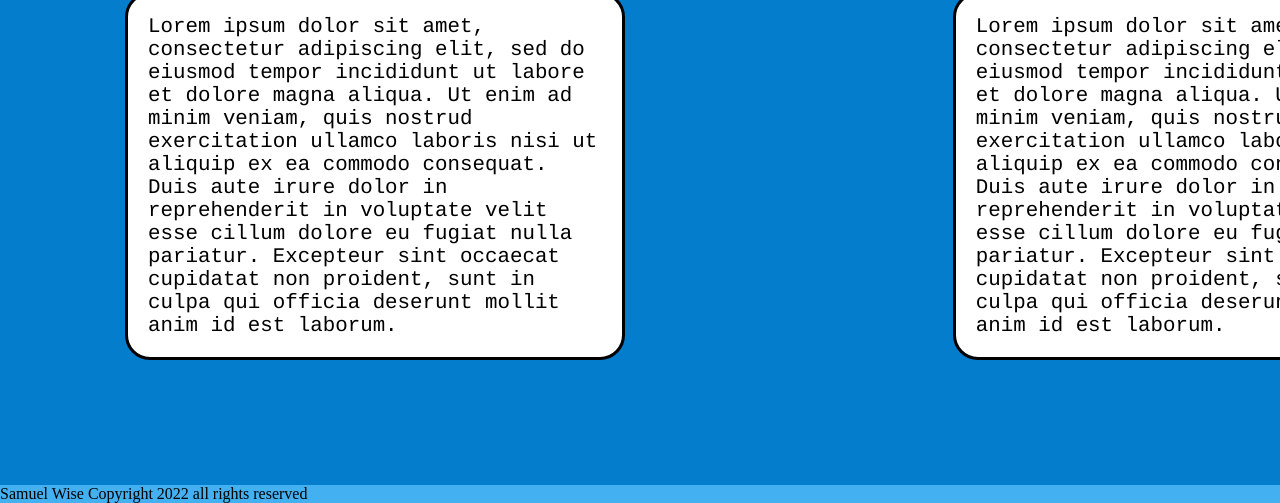
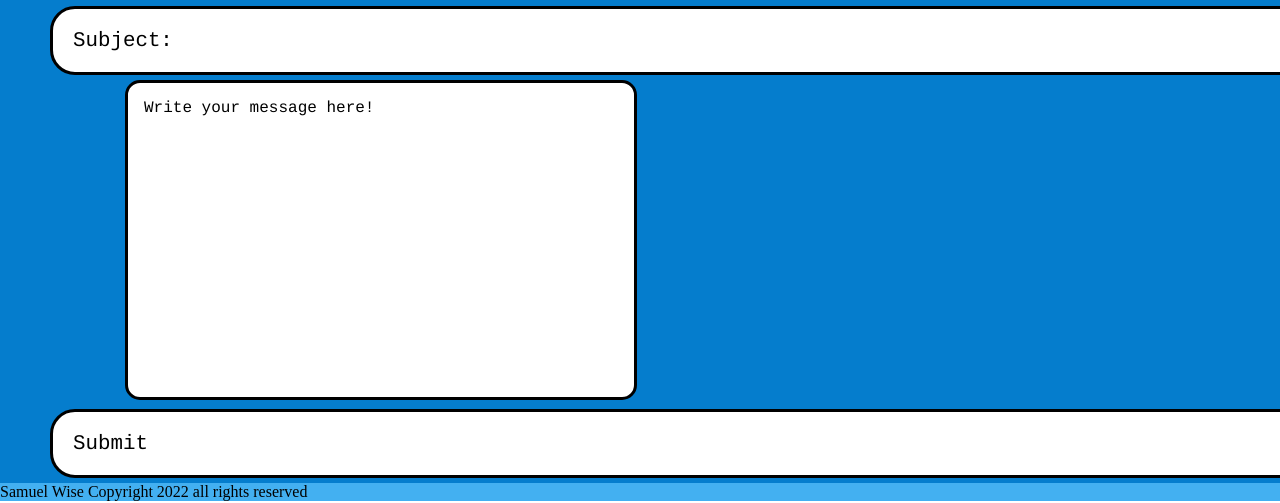
Before and after one commit to SamW2121/SJW-WT-22S2-AT2, a website built with Parcel: page Contact.html in a window 1280 px wide. Shown: the part 397-900 px from the top of the page. Built offline with nearby package versions, Linux system fonts and the light colour scheme; a web font is replaced by a local one.

Commit message:
basically works, need to do contact properly

```diff
--- a/Contact.html
+++ b/Contact.html
@@ -28,36 +28,13 @@
     </ul>
 </nav>
 </div>
+<div class="contact-body-container">
 
-  <div class="body-containers">
+    <h1 class="text-body-contact">Full Name: <input></h1>
+    <h2 class="text-body-contact">Subject:<input></h2>
 
-  <h3 class="text-header">Github</h3>
-
-  <h4 class="text-header">Contact Details</h4>
-
-
-  <p class="text-body">
-    Lorem ipsum dolor sit amet, consectetur adipiscing elit,
-    sed do eiusmod tempor incididunt ut labore et dolore magna
-    aliqua. Ut enim ad minim veniam, quis nostrud exercitation
-    ullamco laboris nisi ut aliquip ex ea commodo consequat.
-    Duis aute irure dolor in reprehenderit in voluptate velit
-    esse cillum dolore eu fugiat nulla pariatur. Excepteur sint
-    occaecat cupidatat non proident, sunt in culpa qui officia
-    deserunt mollit anim id est laborum.</p>
-
-
-
-   <p  class="text-body">
-     Lorem ipsum dolor sit amet, consectetur adipiscing elit,
-     sed do eiusmod tempor incididunt ut labore et dolore magna
-     aliqua. Ut enim ad minim veniam, quis nostrud exercitation
-     ullamco laboris nisi ut aliquip ex ea commodo consequat.
-     Duis aute irure dolor in reprehenderit in voluptate velit
-     esse cillum dolore eu fugiat nulla pariatur. Excepteur sint
-     occaecat cupidatat non proident, sunt in culpa qui officia
-     deserunt mollit anim id est laborum.</p>
-
+    <h1><textarea class="message">Write your message here!</textarea></h1>
+    <h2 class="text-body-contact">Submit</h2>
 </div>
 
 
--- a/assets/css/portfolio.css
+++ b/assets/css/portfolio.css
@@ -16,6 +16,15 @@
   background-color: #057DCD;
 
 }
+
+
+
+.contact-body-container{
+  display:grid;
+  grid-template-rows: auto auto ;
+  background-color: #057DCD;
+}
+
 .image-text-header-containers{
   display: grid;
   grid-template-columns: auto auto ;
@@ -99,18 +108,40 @@ li:hover, li:active{
   font-family: 'Courier';
 }
 
+
+
 .text-body{
   font-size: 1.3rem;
   border: 3px solid black;
   border-radius: 25px;
   background-color: #FFFFFF;
   padding: 20px;
-  margin: 0 200px 125px 125px;
+  margin: 50px 200px 50px 125px;
   width: 500px;
 
   font-family: 'Courier';
 }
 
+.text-body-contact{
+  font-size: 1.3rem;
+  border: 3px solid black;
+  border-radius: 25px;
+  background-color: #FFFFFF;
+  padding: 20px;
+  margin: 5px 200px 5px 50px;
+  font-family: 'Courier';
+}
+
+.message{
+  padding: 1rem;
+  border: 3px solid black;
+  border-radius: 15px;
+  background-color: #FFFFFF;
+  margin:  0 0 0px 125px;
+  width: 32rem;
+  height: 20rem;
+  font-family: 'Courier';
+}
 
 
 .image{
```
Lines whose indentation alone changed are shown as unchanged.
